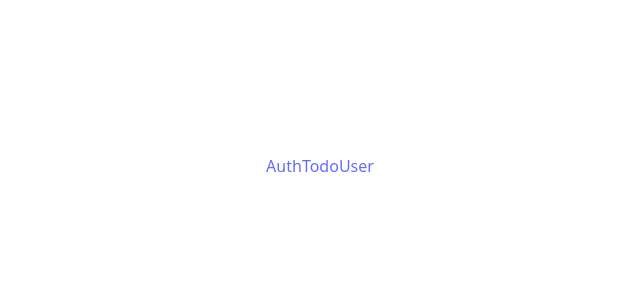
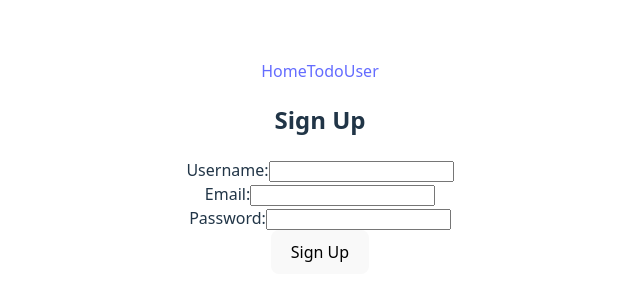
Before and after one commit to ym28-it/todo-app, a React (Vite) app in the folder frontend/app/: page /signup in a window 1280 px wide. Before the commit this address had no page. Shown: the part 234-534 px from the top of the page, without its empty margins (320-960 px from the left). Built offline with nearby package versions, Linux system fonts and the light colour scheme.

Commit message:
user auth components  Next: Signup component

```diff
--- a/frontend/app/src/component/Auth.jsx
+++ /dev/null
@@ -1,8 +0,0 @@
-
-
-export function Auth() {
-
-    return (
-        <h2>Auth</h2>
-    )
-}
--- /dev/null
+++ b/frontend/app/src/component/Home.jsx
@@ -0,0 +1,14 @@
+import { Auth } from "./auth/Auth";
+
+
+
+export function Home() {
+
+
+    return (
+        <div>
+            <h1>Todo App Home</h1>
+            <Auth />
+        </div>
+    )
+}
--- a/frontend/app/src/component/Navbar.jsx
+++ b/frontend/app/src/component/Navbar.jsx
@@ -5,7 +5,7 @@ export default function Navbar() {
 
     return (
         <div>
-            <Link to={'/'}>Auth</Link>
+            <Link to={'/'}>Home</Link>
             <Link to={'/todo'}>Todo</Link>
             <Link to={'/user'}>User</Link>
         </div>
--- /dev/null
+++ b/frontend/app/src/component/auth/Auth.jsx
@@ -0,0 +1,16 @@
+import { Link } from "react-router-dom";
+
+
+
+export function Auth() {
+
+    return (
+        <div>
+            <h2>Auth</h2>
+            <Link to={'/login'}>Login</Link>
+            <Link to={'/signup'}>SignUp</Link>
+        </div>
+
+
+    )
+}
--- /dev/null
+++ b/frontend/app/src/component/auth/Login.jsx
@@ -0,0 +1,39 @@
+import { useState } from "react";
+
+import { logIn } from "../../api/user/user";
+
+
+export function Login() {
+
+    const [username, setUsername] = useState('');
+    const [password, setPassword] = useState('');
+
+    const handleLogin = async (e) => {
+        e.preventDefault();
+        try {
+            const response = await logIn(username, password);
+            // Handle successful login, e.g., redirect or show a success message
+            console.log("Login successful:", response);
+        } catch (err) {
+            console.error("Login error:", err);
+        }
+    }
+
+
+    return (
+        <div>
+            <h2>Login</h2>
+            <form action="/login" method="POST">
+                <div>
+                    <label htmlFor="username">Username:</label>
+                    <input type="text" id="username" name="username" value={username} onChange={(e) => setUsername(e.target.value)}  required />
+                </div>
+                <div>
+                    <label htmlFor="password">Password:</label>
+                    <input type="password" id="password" name="password" value={password} onChange={(e) => setPassword(e.target.value)} required />
+                </div>
+                <button type="submit" onClick={handleLogin}>Login</button>
+            </form>
+        </div>
+    )
+}
--- /dev/null
+++ b/frontend/app/src/component/auth/SignUp.jsx
@@ -0,0 +1,27 @@
+
+
+
+
+export function SignUp() {
+
+    return (
+        <div>
+            <h2>Sign Up</h2>
+            <form action="/signup" method="POST">
+                <div>
+                    <label htmlFor="username">Username:</label>
+                    <input type="text" id="username" name="username" required />
+                </div>
+                <div>
+                    <label htmlFor="email">Email:</label>
+                    <input type="email" id="email" name="email" required />
+                </div>
+                <div>
+                    <label htmlFor="password">Password:</label>
+                    <input type="password" id="password" name="password" required />
+                </div>
+                <button type="submit">Sign Up</button>
+            </form>
+        </div>
+    )
+}
--- a/frontend/app/src/router/AppRouter.jsx
+++ b/frontend/app/src/router/AppRouter.jsx
@@ -1,14 +1,18 @@
 import { Routes, Route } from 'react-router-dom';
 
-import { Auth } from '../component/Auth';
+import { Home } from '../component/Home';
 import { Todo } from '../component/todo';
 import { User } from '../component/User';
+import { Login } from '../component/auth/Login';
+import { SignUp } from '../component/auth/SignUp';
 
 export function AppRouter() {
 
     return (
         <Routes>
-            <Route path='/' element={<Auth />}/>
+            <Route path='/' element={<Home />}/>
+            <Route path='/login' element={<Login />}/>
+            <Route path='/signup' element={<SignUp />}/>
             <Route path='/todo' element={<Todo />}/>
             <Route path='/user' element={<User />}/>
         </Routes>
```
Also changed, not shown: frontend/app/src/component/user/UserName.jsx (added, +41 -0 lines).
